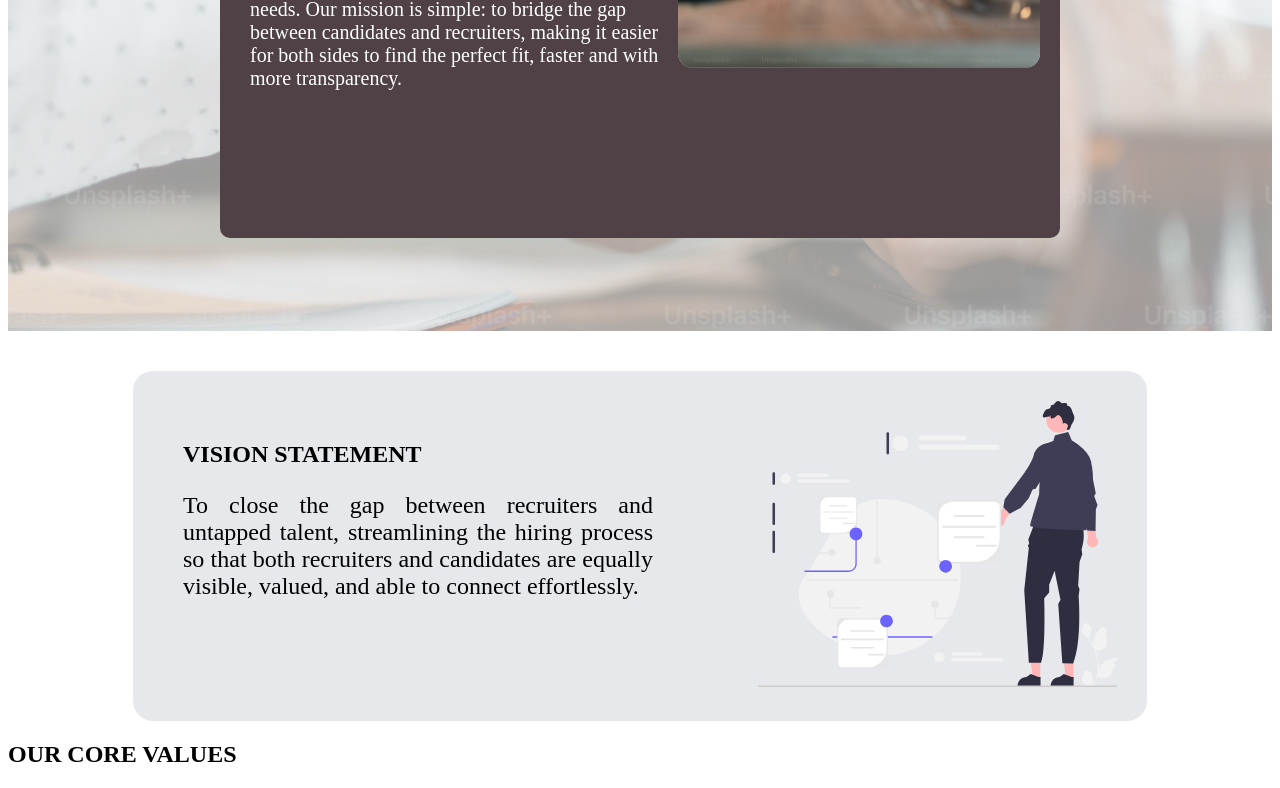
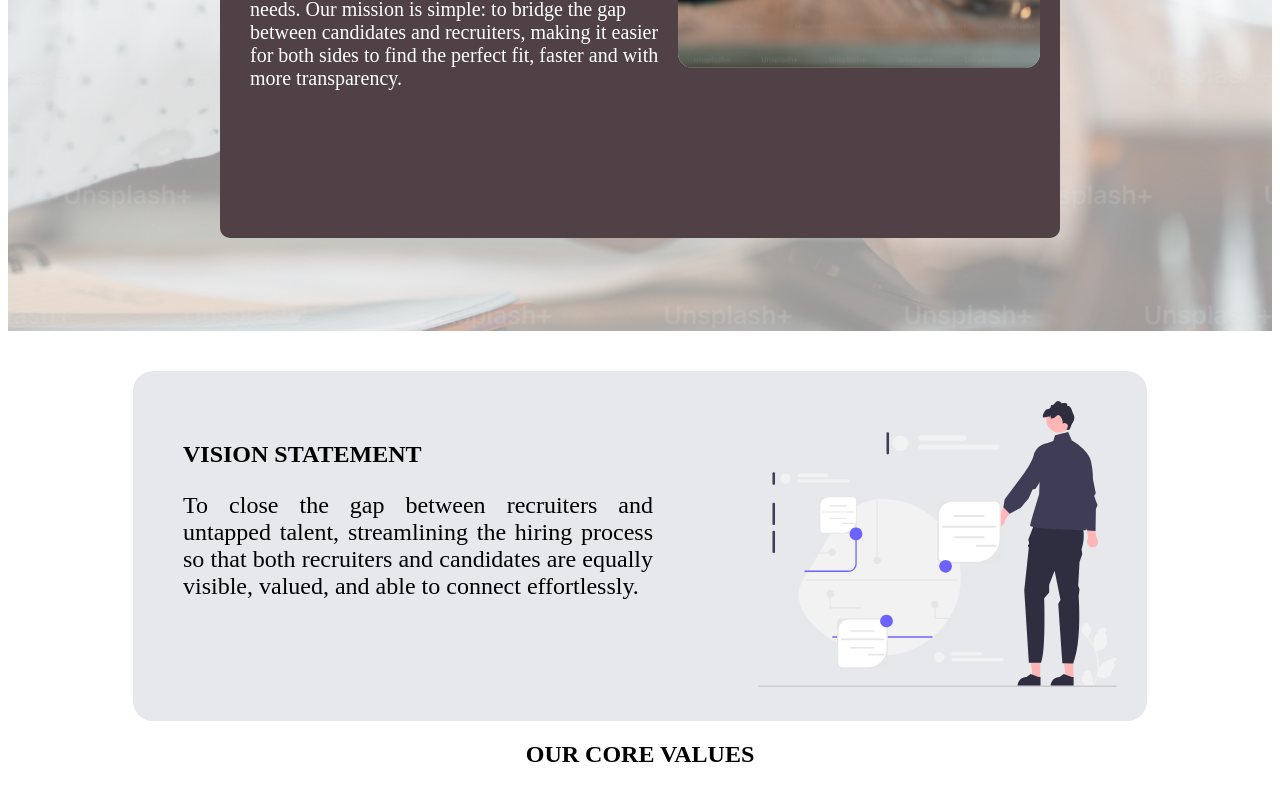
Before and after one commit to Yungflashh/recruiter2candidate, a React (Vite) app: page /aboutUs in a window 1280 px wide. Shown: the part 513-1301 px from the top of the page. Built offline with nearby package versions, Linux system fonts and the light colour scheme.

Commit message:
added recruiter component

```diff
--- a/src/App.jsx
+++ b/src/App.jsx
@@ -1,4 +1,5 @@
 import AboutPage from "./pages/AboutPage"
+import ForRecruiter from "./pages/ForRecruiter"
 import HomePage from "./pages/HomePage"
 import Header from "./static/Header"
 import {BrowserRouter,Routes, Route} from "react-router-dom"
@@ -16,6 +17,7 @@
         <Routes>
        <Route path="/" element = { <HomePage />} />
        <Route path="/aboutUs" element = { <AboutPage />} />
+       <Route path="/recruiter" element = { <ForRecruiter />} />
 
         </Routes>
 
--- a/src/components/CoreValues.jsx
+++ b/src/components/CoreValues.jsx
@@ -1,4 +1,4 @@
-
+import "../styles/CoreValues.css"
 
 const CoreValues = () => {
   return (
--- /dev/null
+++ b/src/pages/ForRecruiter.tsx
@@ -0,0 +1,11 @@
+import React from 'react'
+
+const ForRecruiter = () => {
+  return (
+    <div>
+
+    </div>
+  )
+}
+
+export default ForRecruiter
--- a/src/styles/CoreValues.css
+++ b/src/styles/CoreValues.css
@@ -0,0 +1,7 @@
+.coreValue-text{
+
+}
+
+.coreValue-text h2{
+    text-align: center;
+}
```
